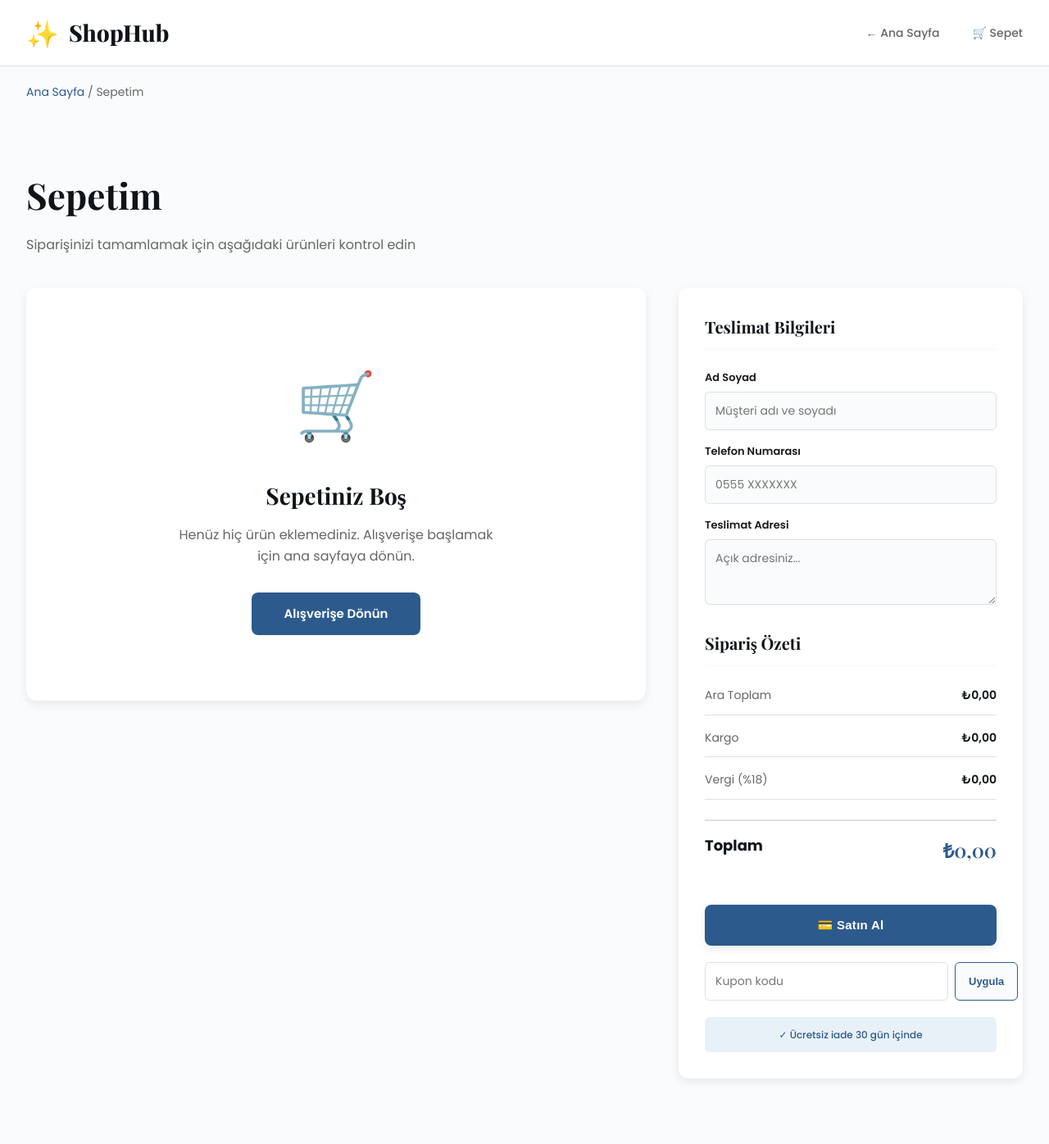
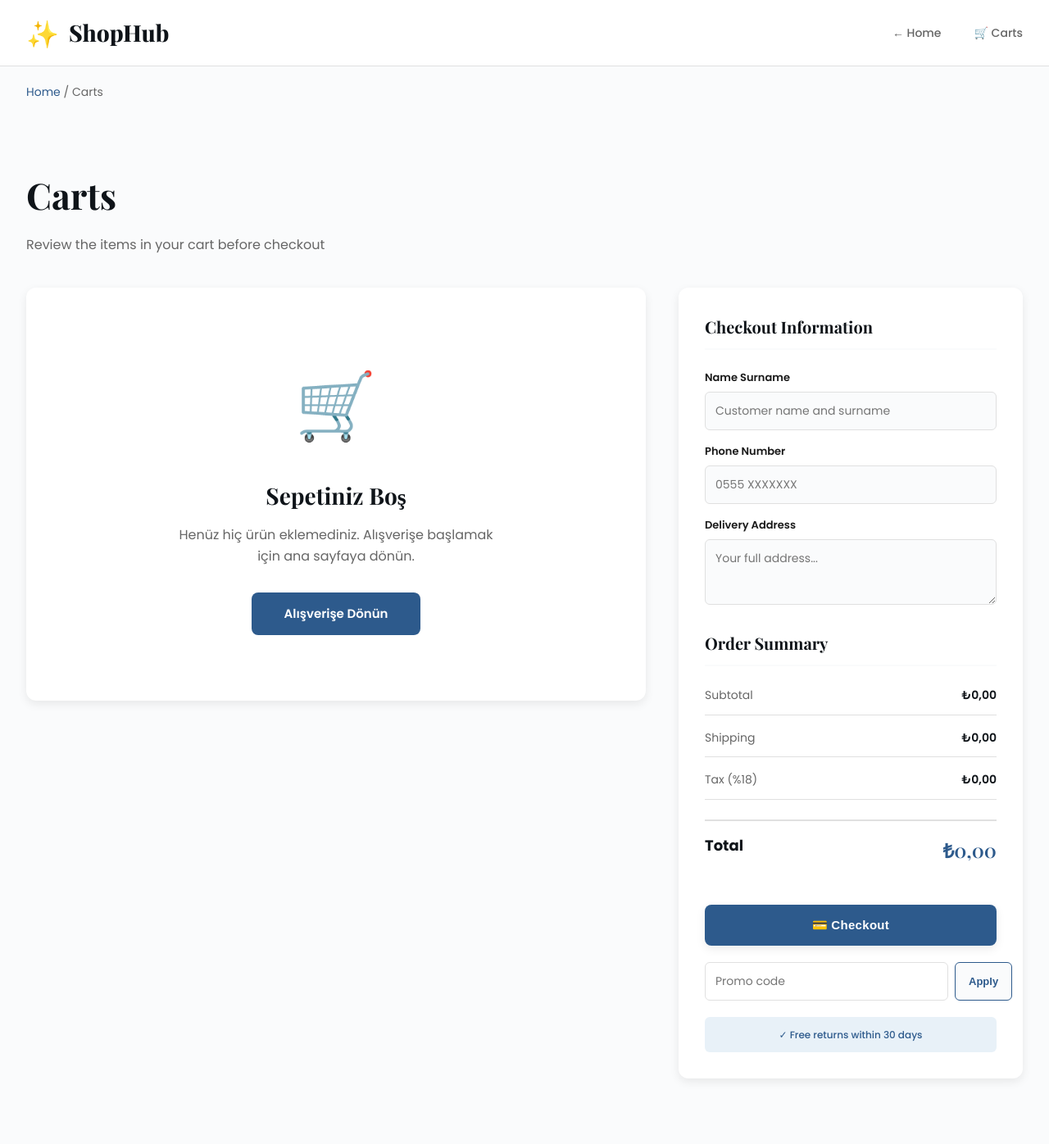
Before and after one commit to SemihSamandar/LaravelProject, a Laravel app: page /cart in a window 1280 px wide. Shown: the whole page at 82% size. Run offline with Laravel 12, Linux system fonts and the light colour scheme; data that the repository does not hold is empty; some libraries are stand-ins or nearby versions.

Commit message:
fix language

```diff
--- a/resources/views/cart.blade.php
+++ b/resources/views/cart.blade.php
@@ -3,7 +3,7 @@
 <head>
     <meta charset="UTF-8">
     <meta name="viewport" content="width=device-width, initial-scale=1.0">
-    <title>Sepetim - ShopHub</title>
+    <title>Carts - ShopHub</title>
     <meta name="csrf-token" content="{{ csrf_token() }}">
 
     <link rel="preconnect" href="https://fonts.googleapis.com">
@@ -599,79 +599,79 @@
         <nav>
             <a href="/" class="logo">ShopHub</a>
             <div class="nav-links">
-                <a href="/">← Ana Sayfa</a>
-                <a href="/cart">🛒 Sepet</a>
+                <a href="/">← Home </a>
+                <a href="/cart">🛒 Carts</a>
             </div>
         </nav>
     </header>
 
     <div class="breadcrumb">
-        <a href="/">Ana Sayfa</a> / <span>Sepetim</span>
+        <a href="/">Home</a> / <span>Carts</span>
     </div>
 
     <div class="container">
         <div class="cart-header">
-            <h1>Sepetim</h1>
-            <p>Siparişinizi tamamlamak için aşağıdaki ürünleri kontrol edin</p>
+            <h1>Carts</h1>
+            <p>Review the items in your cart before checkout</p>
         </div>
 
         <div class="cart-layout">
             <div id="cart-container" class="cart-items">
                 <div style="padding: 40px; text-align: center; color: var(--text-light);">
-                    <p>Sepet yükleniyor...</p>
+                    <p>Carts are loading...</p>
                 </div>
             </div>
 
             <div class="cart-summary">
-                <div class="summary-title">Teslimat Bilgileri</div>
+                <div class="summary-title">Checkout Information</div>
                 <div class="checkout-form">
                     <div class="form-group">
-                        <label for="customer-name">Ad Soyad</label>
-                        <input type="text" id="customer-name" class="form-control" placeholder="Müşteri adı ve soyadı">
+                        <label for="customer-name">Name Surname</label>
+                        <input type="text" id="customer-name" class="form-control" placeholder="Customer name and surname">
                     </div>
                     <div class="form-group">
-                        <label for="customer-phone">Telefon Numarası</label>
+                        <label for="customer-phone">Phone Number</label>
                         <input type="tel" id="customer-phone" class="form-control" placeholder="0555 XXXXXXX">
                     </div>
                     <div class="form-group">
-                        <label for="customer-address">Teslimat Adresi</label>
-                        <textarea id="customer-address" class="form-control" placeholder="Açık adresiniz..."></textarea>
+                        <label for="customer-address">Delivery Address</label>
+                        <textarea id="customer-address" class="form-control" placeholder="Your full address..."></textarea>
                     </div>
                 </div>
 
-                <div class="summary-title">Sipariş Özeti</div>
+                <div class="summary-title">Order Summary</div>
 
                 <div class="summary-row">
-                    <span>Ara Toplam</span>
+                    <span>Subtotal</span>
                     <span id="subtotal">₺0,00</span>
                 </div>
 
                 <div class="summary-row">
-                    <span>Kargo</span>
+                    <span>Shipping</span>
                     <span id="shipping">₺50,00</span>
                 </div>
 
                 <div class="summary-row">
-                    <span>Vergi (%18)</span>
+                    <span>Tax (%18)</span>
                     <span id="tax">₺0,00</span>
                 </div>
 
                 <div class="summary-row total">
-                    <span>Toplam</span>
+                    <span>Total</span>
                     <span id="total-price">₺0,00</span>
                 </div>
 
                 <button class="checkout-btn" onclick="checkout()">
-                    💳 Satın Al
+                    💳 Checkout
                 </button>
 
                 <div class="promo-container">
-                    <input type="text" class="promo-input" placeholder="Kupon kodu" id="promo-code">
-                    <button class="promo-btn" onclick="applyPromo()">Uygula</button>
+                    <input type="text" class="promo-input" placeholder="Promo code" id="promo-code">
+                    <button class="promo-btn" onclick="applyPromo()">Apply</button>
                 </div>
 
                 <div class="shipping-info">
-                    ✓ Ücretsiz iade 30 gün içinde
+                    ✓ Free returns within 30 days
                 </div>
             </div>
         </div>
```
Also changed, not shown: resources/views/products/show.blade.php (+18 -18 lines).
